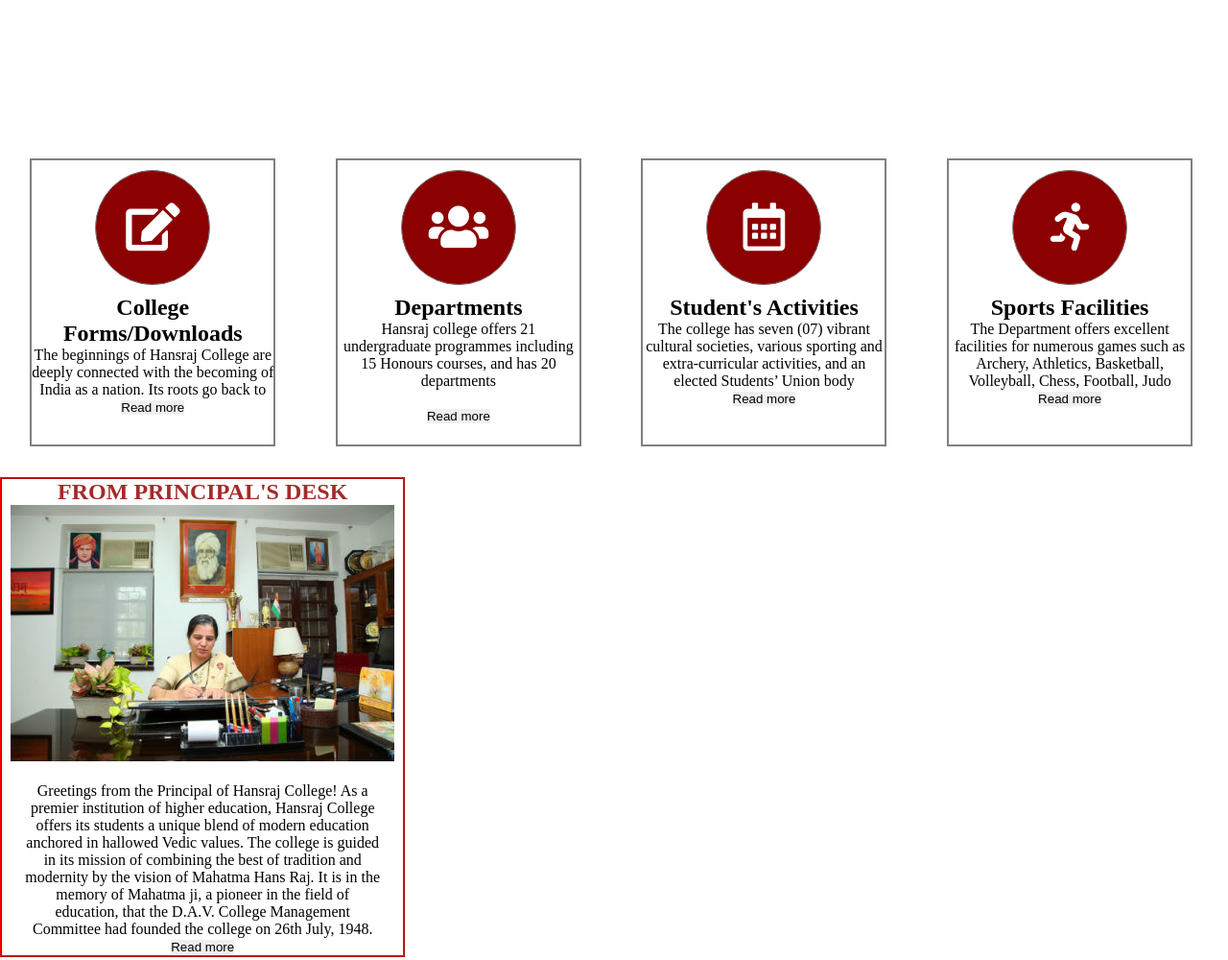
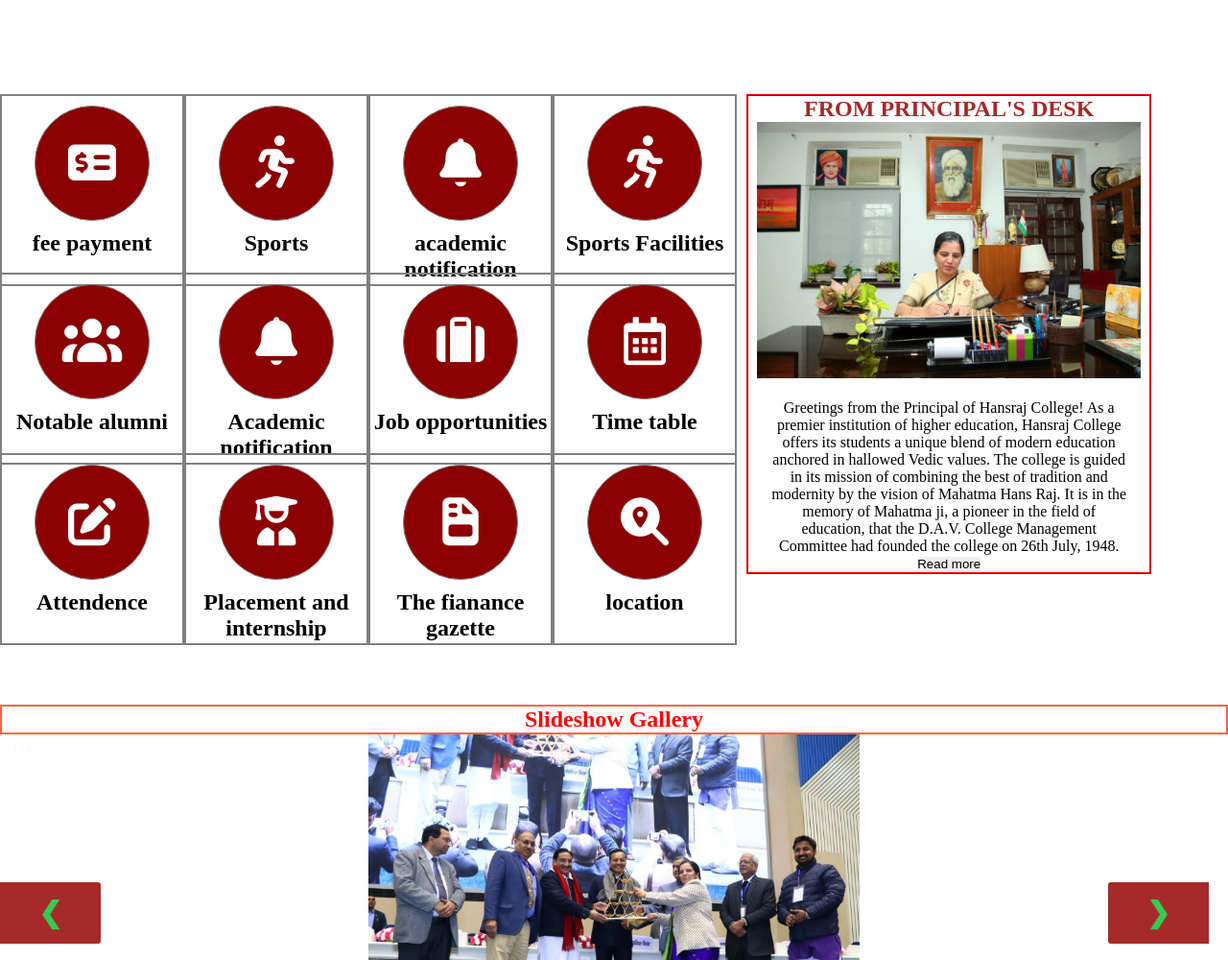
Before and after one commit to Websitehrc/homepage, a plain HTML site: page index.html in a window 1280 px wide. Shown: the part 928-1928 px from the top of the page at 96% size. Drawn offline with nearby package versions, Linux system fonts and the light colour scheme; files whose address does not match are found by name.

Commit message:
Add files via upload

```diff
--- a/index.html
+++ b/index.html
@@ -7,9 +7,10 @@
     <title>Personal Website </title>
     <link rel="stylesheet" href="style1.css">
     <link rel="stylesheet" href="nish.css">
-    <link rel="stylesheet" href="css\all.min.css">
+    <link rel="stylesheet" href="C:\Users\DELL\Videos\Website college\web\css\all.min.css">
     <link rel="stylesheet" href="styles.css">
     <link rel="stylesheet" href="shi.css">
+
     <link rel="stylesheet" href="https://cdn.jsdelivr.net/npm/@fortawesome/fontawesome-free@5.15.4/css/fontawesome.min.css"
     integrity="sha384-jLKHWM3JRmfMU0A5x5AkjWkw/EYfGUAGagvnfryNV3F9VqM98XiIH7VBGVoxVSc7" crossorigin="anonymous">
     <link rel="stylesheet" href="https://cdn.jsdelivr.net/npm/bootstrap-icons@1.5.0/font/bootstrap-icons.css"
@@ -195,82 +196,76 @@
 
   </p>
 
-<br><br><br>
+<br>
 <section id="why_choose">
 
-
   <div class="div_section1">
-
-
-
-  <div class="icon"><i class="fas fa-edit"></i></div>
-
-
-
-
-  <center><h2> College Forms/Downloads</h2>
-
-  <p>The beginnings of Hansraj College are deeply connected with the becoming of India as a nation. Its roots go back to </p>
-  <button onclick="myFunction()" id="myBtn">Read more</button>
+  <div class="icon"><i class="fas fa-money-check-alt"></i></div>
+  <center><h2>fee payment</h2>
   </center>
   </div>
 
 
   <div class="div_section1">
-
-
-
-  <div class="icon"><i class="fas fa-users"></i></div>
-
-
-
-
-  <center><h2>Departments</h2>
-
-  <p>Hansraj college offers 21 undergraduate programmes including 15 Honours courses, and has 20 departments</p>
-  <br>
-  <button onclick="myFunction()" id="myBtn">Read more</button>
+  <div class="icon"><i class="fas fa-running"></i></div>
+  <center><h2>Sports</h2>
+  </center>
+  </div>
+  <div class="div_section1">
+  <div class="icon"><i class="fas fa-bell"></i></div>
+  <center><h2>academic notification</h2>
+  </center>
+  </div>
+  <div class="div_section1">
+  <div class="icon"><i class="fas fa-running"></i></div>
+  <center><h2>Sports Facilities</h2>
   </center>
   </div>
 
 
-  <div class="div_section1">
+  <div class="div_section1" style="margin-top: 14.5%;margin-left: -60%;">
+    <div class="icon"><i class="fas fa-users"></i></div>
+    <center><h2> Notable alumni</h2>
+    </center>
+    </div>
+    <div class="div_section1" style="margin-top: 14.5%;margin-left: -45%;">
+      <div class="icon"><i class="fas fa-bell"></i></div>
+      <center><h2> Academic notification</h2>
+      </center>
+      </div>
+      <div class="div_section1" style="margin-top: 14.5%;margin-left: -30%;">
+        <div class="icon"><i class="fas fa-suitcase"></i></div>
+        <center><h2>Job opportunities</h2>
+        </center>
+        </div>
+        <div class="div_section1" style="margin-top: 14.5%;margin-left: -15%;">
+          <div class="icon"><i class="far fa-calendar-alt"></i></div>
+          <center><h2> Time table</h2>
+          </center>
+          </div>
+          <div class="div_section1" style="margin-top: 29.2%;margin-left: -15%;">
+            <div class="icon"><i class="fas fa-search-location"></i></div>
+            <center><h2> location</h2>
+            </center>
+            </div>
+            <div class="div_section1" style="margin-top: 29.2%;margin-left: -30%;">
+              <div class="icon"><i class="fas fa-file-invoice"></i></div>
+              <center><h2>The fianance gazette</h2>
+              </center>
+              </div>
+              <div class="div_section1" style="margin-top: 29.2%;margin-left: -45%;">
+                <div class="icon"><i class="fas fa-user-graduate"></i></div>
+                <center><h2> Placement and internship</h2>
+                </center>
+                </div>
+                <div class="div_section1" style="margin-top: 29.2%;margin-left: -60%;">
+                  <div class="icon"><i class="fas fa-edit"></i></div>
+                  <center><h2>Attendence</h2>
+                  </center>
+                  </div>
 
 
-
-  <div class="icon"><i class="far fa-calendar-alt"></i></div>
-
-
-
-
-  <center><h2>Student's Activities</h2>
-
-  <p>The college has seven (07) vibrant cultural societies, various sporting and extra-curricular activities, and an elected Students’ Union body</p>
-
-  <button onclick="myFunction()" id="myBtn">Read more</button>
-  </center>
-  </div>
-
-
-  <div class="div_section1">
-
-
-
-  <div class="icon"><i class="fas fa-running"></i></div>
-
-
-
-
-  <center><h2>Sports Facilities</h2>
-
-  <p>The Department offers excellent facilities for numerous games such as Archery, Athletics, Basketball, Volleyball, Chess, Football, Judo</p>
-  <button onclick="myFunction()" id="">Read more</button>
-  </center>
-  </div>
   </section>
-
-  <section1>
-
   <! ----section2----->
 
   <section class= "section2">
@@ -297,8 +292,14 @@
 
 </center>
 
-  </section>
+
+
+    </section>
+
+
+
   </p>
+<br><br><br><br>
    <p style="margin-top: -50%;" >
       <h2 class="clr" style ="border:2px solid Tomato;">Slideshow Gallery</h2>
 
@@ -406,7 +407,7 @@
       </nav>
       </p>
     <div style="background-color: rgb(218, 106, 180);">
-     <h3 style="margin-left: 40%;color: rgb(240, 246, 248);">Powered by Pranjal , Ankit , Shiwani , Nishant <br>
+     <h3 style="margin-left: 40%;color: rgb(134, 205, 238);">Powered by Pranjal , Ankit , Shiwani , Nishant <br>
 
       <a href="mailto:teamcoding111@gmail.com"  style="border: #f00;margin-left: 18%;">Mail-Us</a></h3>
     </div>
--- a/styles.css
+++ b/styles.css
@@ -15,9 +15,9 @@ color: red; border-bottom: 3px solid red;}
 
 .div_section1{
 
-width: 20%;
+width: 15%;
 
-height: 300px; margin: 31.3px;
+height: 200px; margin: 0px;
 
 
 border: 2px solid gray;
@@ -48,7 +48,7 @@ font-size: 40px;
 /*section2*/
 .section2{
 display: inline-block;
-width: 33% ;height: 105%;margin-bottom: 55%;
+width: 33% ;height: 105%;margin-bottom: 55%; margin-left: 10px;
 
 }
 
@@ -72,3 +72,13 @@ float: clear}
 .div_section2 img{
 width: 100%
 }
+
+
+#ankit1{text-align: center;
+
+
+    margin: 0 auto; width:400px;
+    margin-top: 15%;
+    font-size: 50px;
+
+    color: red; border-bottom: 3px solid red;}
```
